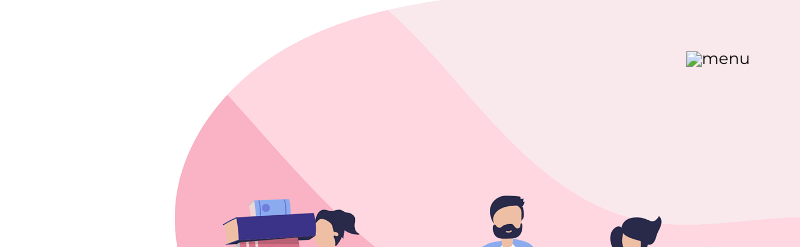
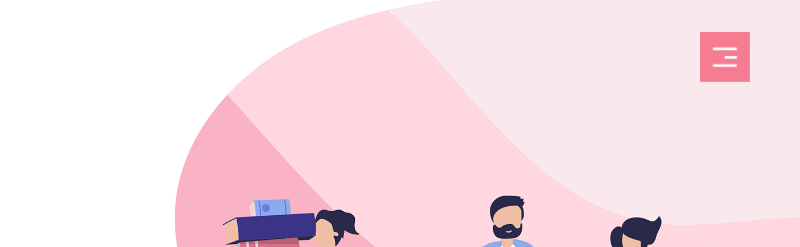
Before and after one commit to VieiraHenrique/Xypo, a plain HTML site: page index.html in a window 1280 px wide. Shown: the top 247 px of the page, 480-1280 px from the left. Drawn offline with Linux system fonts and the light colour scheme; the site is published under a folder, as on GitHub Pages, so addresses that start at the root find nothing.

Commit message:
Update image error in index.html

```diff
--- a/index.html
+++ b/index.html
@@ -17,7 +17,7 @@
             </div>
             <div class="menu">
                 <input type="checkbox" id="toggle">
-                <label for="toggle"><img src="/img/menu.png" alt="menu"></label>
+                <label for="toggle"><img src="img/menu.png" alt="menu"></label>
                 <ul>
                     <li><a href="#hero">Home</a></li>
                     <li><a href="#about">About Us</a></li>
```
